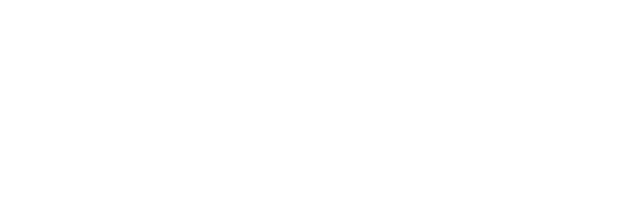
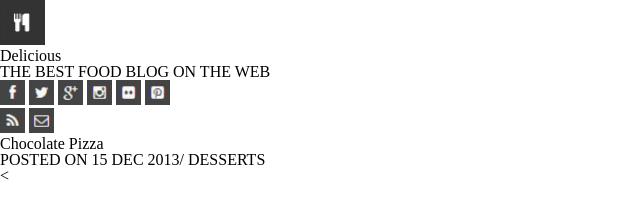
Before and after one commit to Calla-P/chocolate-pizza, a plain HTML site: page index.html in a window 1280 px wide. Shown: the whole page, without its empty margins (0-640 px from the left). Drawn offline with Linux system fonts and the light colour scheme.

Commit message:
adding some html elements almost to the body

```diff
--- a/index.html
+++ b/index.html
@@ -8,3 +8,57 @@
     <link rel="stylesheet" href="reset.css" />
     <link rel="stylesheet" href="style.css" />
   </head>
+  <body>
+    <header>
+        <nav>
+        <div class="toplogo">
+            <img src="img/logo.png" alt="Logo" height="45" width="45"/>
+            <div class="topLogoText">
+                <h2>Delicious</h2>
+                <h4>THE BEST FOOD BLOG ON THE WEB</h4>
+            </div>
+        </div>
+
+        <div class="topNavImg">
+            <div class="topMedias">
+                <img
+                src="img/fb-icon.png" alt="facebook logo" height="25" width="25"
+                />
+                <img
+                src="img/twit-icon.png" alt="twitter logo" height="25" width="25"
+                />
+                <img
+                src="img/gp-icon.png" alt="google logo" height="25" width="25"
+                />
+                <img
+                src="img/insta-icon.png" alt="instagram logo" height="25" width="25"
+                />
+                <img
+                src="img/flic-icon.png" alt="flicker logo" height="25" width="25"
+                />
+                <img
+                src="img/pint-icon.png" alt="pintrest logo" height="25" width="25"
+                />
+
+            </div>
+            <div class="moreImgs">
+                <img src="img/rss-icon.png" alt="rss logo" height="25" width="25"/>
+                <img
+                src="img/mail-icon.png" alt="mail logo" height="25" width="25"
+                />
+            </div>
+        </div>
+    </nav>
+            <div class="crosspattern"></div>
+    </header>
+
+    <main>
+        <div class="bigFocus">
+            <div class="bigFocusText">
+                <h1>Chocolate Pizza</h1>
+                <h3> POSTED ON 15 DEC 2013/ DESSERTS</h3>
+            </div>
+            <
+        </div>
+    </main>
+  </body>
```
